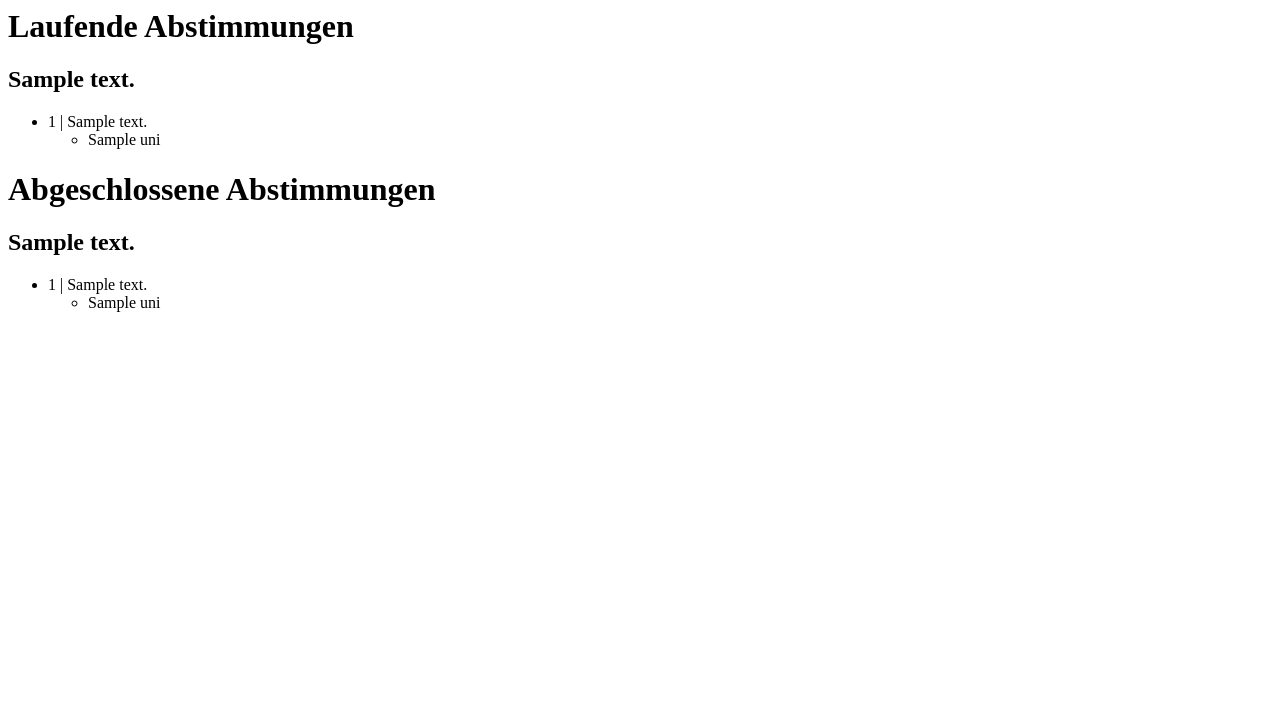
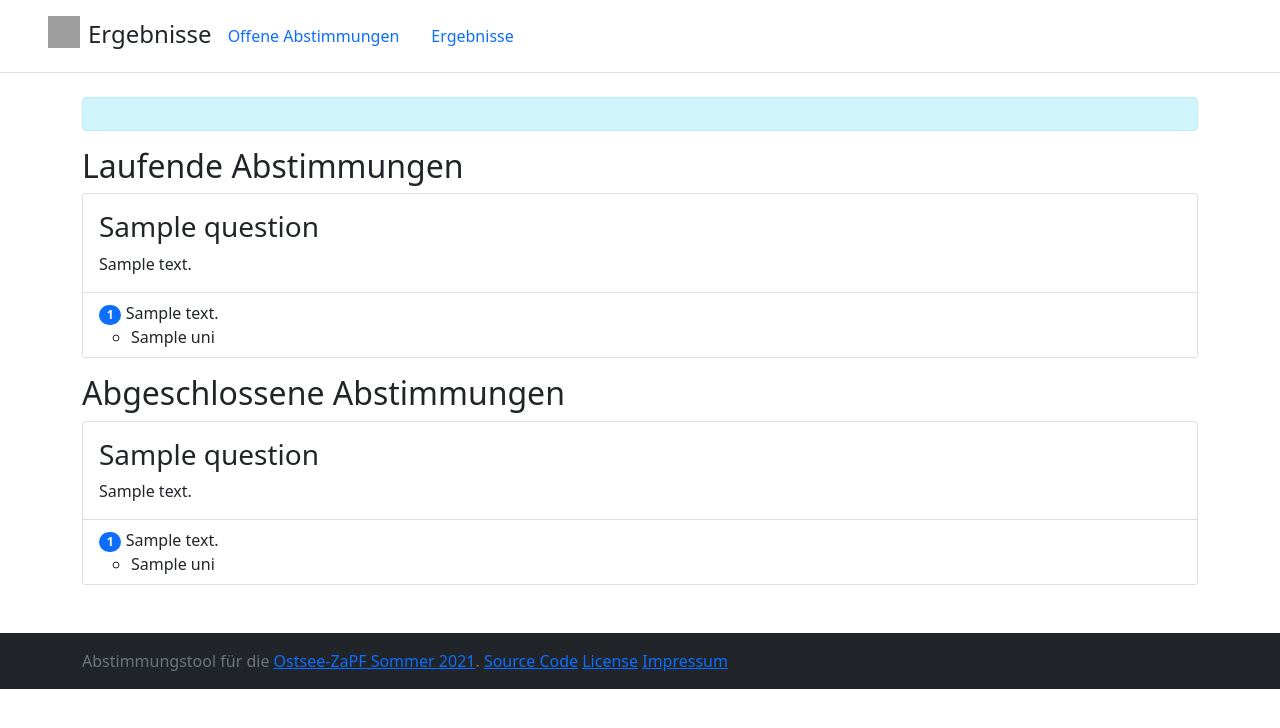
Before and after one commit to ZaPF/polling_tool, a Django app: template polls/templates/polls/results.html in a window 1280 px wide. Shown: the top 728 px of the page. Run offline with Django 3.2, Linux system fonts and the light colour scheme; the template is opened without the code that fills it: most values are stand-ins (such as "Sample title", 1, 10 or a date in 2020); grey boxes are pictures that could not be loaded.

Commit message:
Finalize UI

```diff
--- /dev/null
+++ b/polls/templates/polls/base.html
@@ -0,0 +1,61 @@
+{% load static %}
+
+<!DOCTYPE html>
+<html lang="de">
+
+<!--
+MIT License
+
+Copyright (c) 2021 Zusammenkunft aller Physik-Fachschaften
+
+Permission is hereby granted, free of charge, to any person obtaining a copy
+of this software and associated documentation files (the "Software"), to deal
+in the Software without restriction, including without limitation the rights
+to use, copy, modify, merge, publish, distribute, sublicense, and/or sell
+copies of the Software, and to permit persons to whom the Software is
+furnished to do so, subject to the following conditions:
+
+The above copyright notice and this permission notice shall be included in all
+copies or substantial portions of the Software.
+
+THE SOFTWARE IS PROVIDED "AS IS", WITHOUT WARRANTY OF ANY KIND, EXPRESS OR
+IMPLIED, INCLUDING BUT NOT LIMITED TO THE WARRANTIES OF MERCHANTABILITY,
+FITNESS FOR A PARTICULAR PURPOSE AND NONINFRINGEMENT. IN NO EVENT SHALL THE
+AUTHORS OR COPYRIGHT HOLDERS BE LIABLE FOR ANY CLAIM, DAMAGES OR OTHER
+LIABILITY, WHETHER IN AN ACTION OF CONTRACT, TORT OR OTHERWISE, ARISING FROM,
+OUT OF OR IN CONNECTION WITH THE SOFTWARE OR THE USE OR OTHER DEALINGS IN THE
+SOFTWARE.
+-->
+
+<head>
+    <link href="https://cdn.jsdelivr.net/npm/bootstrap@5.0.1/dist/css/bootstrap.min.css" rel="stylesheet" integrity="sha384-+0n0xVW2eSR5OomGNYDnhzAbDsOXxcvSN1TPprVMTNDbiYZCxYbOOl7+AMvyTG2x" crossorigin="anonymous">
+    <meta name="viewport" content="width=device-width, initial-scale=1">
+
+    <title>{% block title %}Digital-ZaPF Abstimmungstool{% endblock %}</title>
+</head>
+
+<body class="bg-white">
+    <header class="d-flex flex-wrap justify-content-left ps-5 py-3 mb-4 border-bottom">
+        <img src="https://zapf.wiki/images/3/3c/ZaPF.png" alt="ZaPF-Logo" width="32" height="32">
+        <span class="fs-4 ps-2">{% block shorttitle %} Abstimmungstool {% endblock %}</span>
+        <nav>
+            <ul class="nav">
+                <li class="nav-item"><a href="{% url 'polls:open_polls' %}" class="nav-link">Offene Abstimmungen</a></li>
+                <li class="nav-item"><a href="{% url 'polls:results' %}" class="nav-link">Ergebnisse</a></li>
+            </ul>
+        </nav>
+    </header>
+    <div id="content" class="container justify-content-center">
+        {% block content %}{% endblock %}
+    </div>
+
+    <footer class="py-3 mt-5 bg-dark text-muted">
+        <div class="container">
+            Abstimmungstool für die <a href="https://ostsee.zapf.in">Ostsee-ZaPF Sommer 2021</a>. <a href="https://github.com/ZaPF/polling_tool">Source Code</a> <a href="https://github.com/ZaPF/polling_tool/blob/main/LICENSE">License</a> <a href="https://zapfev.de/impressum/">Impressum</a>
+        </div>
+    </footer>
+
+    <script src="https://cdn.jsdelivr.net/npm/bootstrap@5.0.1/dist/js/bootstrap.bundle.min.js" integrity="sha384-gtEjrD/SeCtmISkJkNUaaKMoLD0//ElJ19smozuHV6z3Iehds+3Ulb9Bn9Plx0x4" crossorigin="anonymous"></script>
+
+</body>
+</html>
--- a/polls/templates/polls/results.html
+++ b/polls/templates/polls/results.html
@@ -1,50 +1,67 @@
-<h1>Laufende Abstimmungen</h1>
-<p>{{ message }}</p>
+{% extends "polls/base.html" %}
+
+{% block title %}Ergebnisse ‒ Digital-ZaPF Abstimmungstool{% endblock %}
+
+{% block shorttitle %}Ergebnisse{% endblock %}
+
+{% block content %}
+<div class="alert alert-info">{{ message }}</div>
+
+<h2>Laufende Abstimmungen</h2>
 {% if current_questions %}
-    <p>
     {% for question in current_questions %}
-        <h2>{{ question.question_text }}</h2>
+    <div class="card mb-3">
+        <div class="card-body">
+            <h3 class="card-title">{{ question.question_title }}</h3>
+            <p class="card-text">{{ question.question_text }}</p>
+        </div>
         {% if question.choices %}
-            <ul>
+            <ul class="list-group list-group-flush">
                 {% for choice in question.choices.all %}
-                    <li>{{ choice.votes.all | length }} | {{ choice.choice_text }}</li>
+                <li class="list-group-item"><span class="badge bg-primary rounded-pill">{{ choice.votes.all | length }}</span> {{ choice.choice_text }}
                     {% if choice.votes %}
-                        <ul>
+                        <ul class="votes">
                             {% for vote in choice.votes.all %}
                                 <li>{{ vote.uni }}</li>
                             {% endfor %}
                         </ul>
                     {% endif %}
+                    </li>
                 {% endfor %}
             </ul>
         {% endif %}
+    </div>
     {% endfor %}
-    </p>
 {% else %}
-    <p>No results are available.</p>
+    <p>Es sind aktuell keine Abstimmungen offen.</p>
 {% endif %}
 
-<h1>Abgeschlossene Abstimmungen</h1>
+<h2>Abgeschlossene Abstimmungen</h2>
 {% if questions %}
-    <p>
     {% for question in questions %}
-        <h2>{{ question.question_text }}</h2>
+    <div class="card mb-3">
+        <div class="card-body">
+            <h3 class="card-title">{{ question.question_title }}</h3>
+            <p class="card-text">{{ question.question_text }}</p>
+        </div>
         {% if question.choices %}
-            <ul>
+            <ul class="list-group list-group-flush">
                 {% for choice in question.choices.all %}
-                    <li>{{ choice.votes.all | length }} | {{ choice.choice_text }}</li>
+                <li class="list-group-item"><span class="badge bg-primary rounded-pill">{{ choice.votes.all | length }}</span> {{ choice.choice_text }}
                     {% if choice.votes %}
-                        <ul>
+                        <ul class="votes">
                             {% for vote in choice.votes.all %}
                                 <li>{{ vote.uni }}</li>
                             {% endfor %}
                         </ul>
                     {% endif %}
+                    </li>
                 {% endfor %}
             </ul>
         {% endif %}
+    </div>
     {% endfor %}
-    </p>
 {% else %}
-    <p>No results are available.</p>
+    <p>Es sind noch keine Abstimmungen abgeschlossen worden.</p>
 {% endif %}
+{% endblock %}
```
Also changed, not shown: polls/templates/polls/open_polls.html (+20 -8 lines), polls/templates/polls/vote.html (+15 -5 lines).
